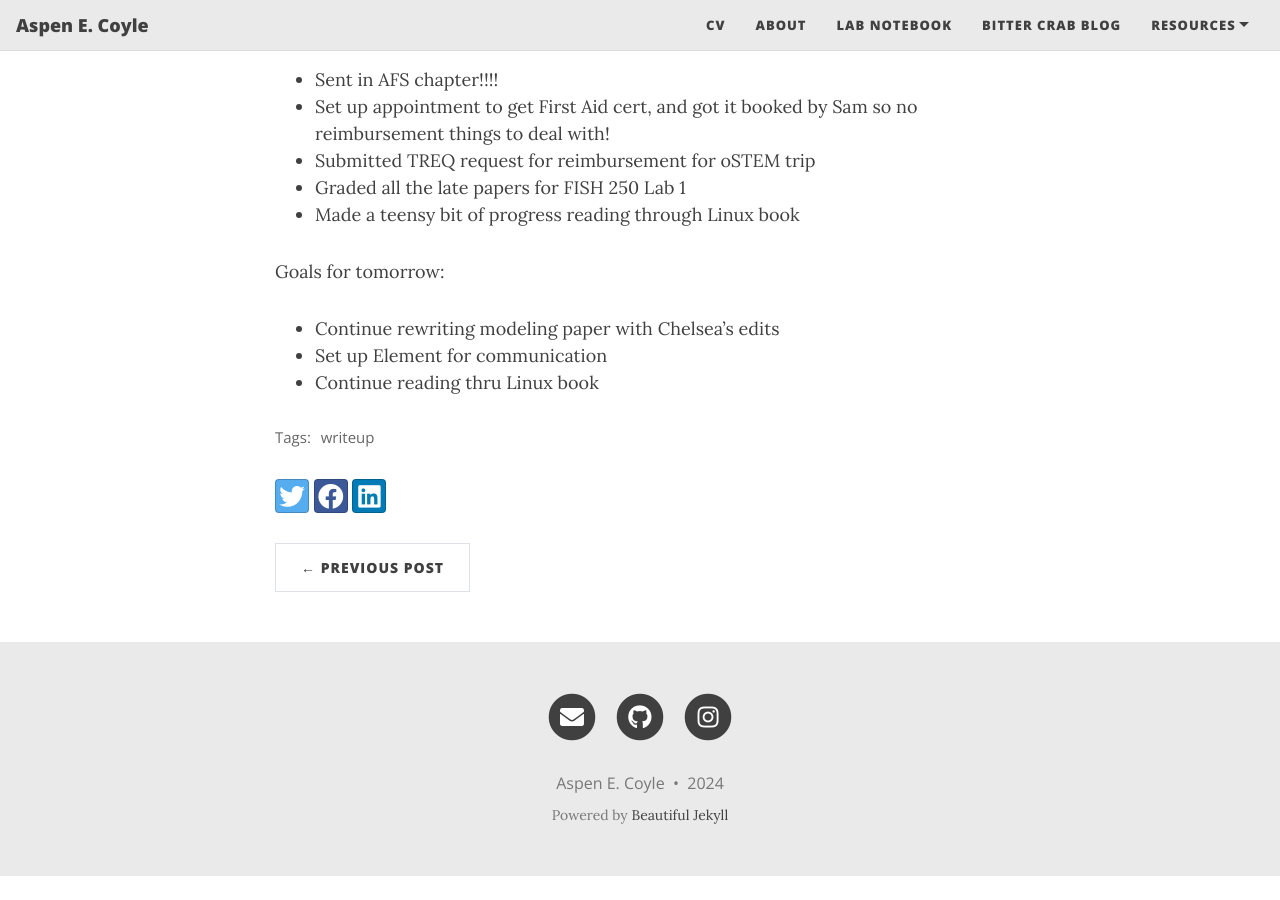
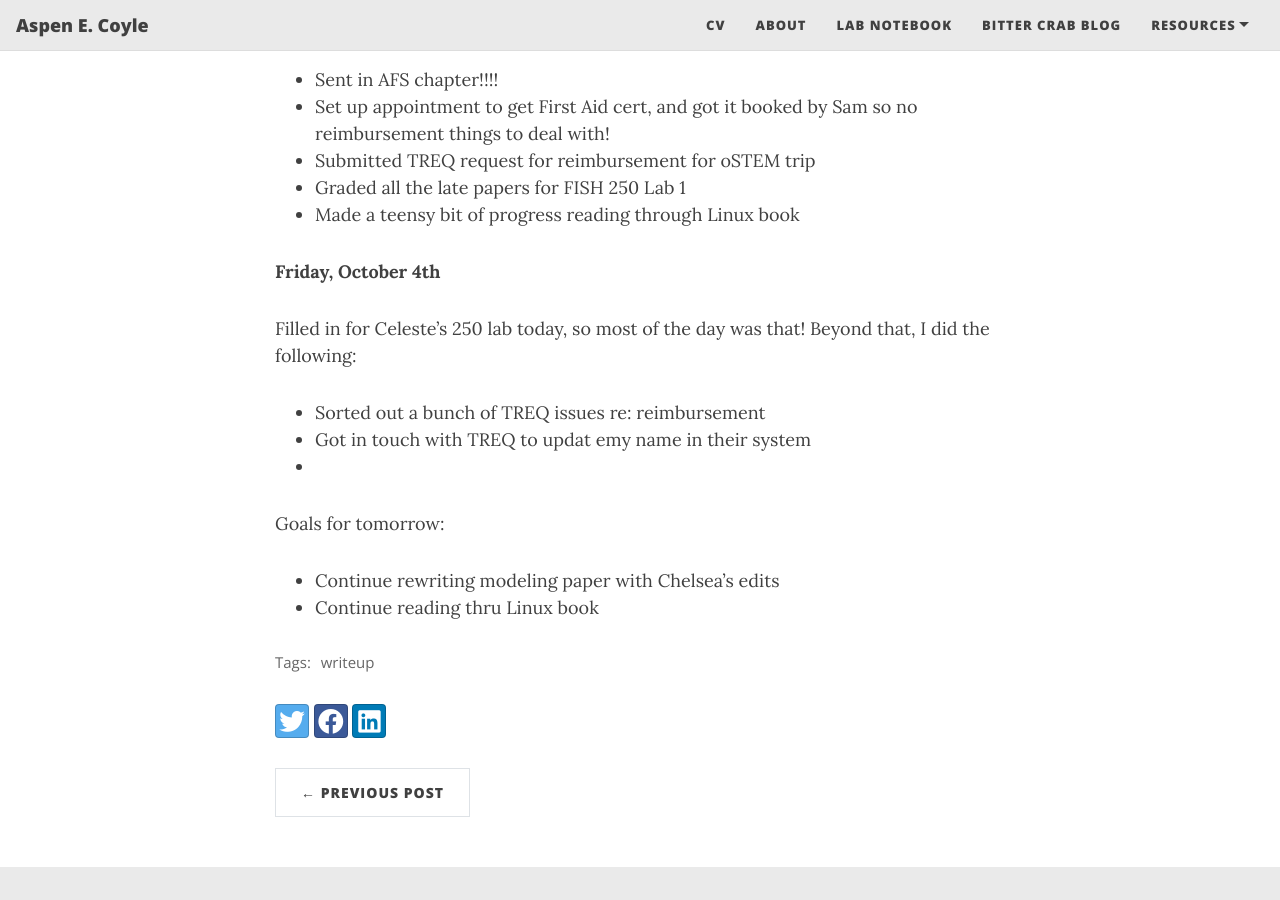
Before and after one commit to aspencoyle/aspencoyle.github.io, a Jekyll site: the page built from _posts/2024-10-01-October_posts.md, in a window 1280 px wide and 900 px high, scrolled down 2071 px. Built offline with Jekyll 4.4.1, drawn with Linux system fonts in a browser that asks for light colours; nearby versions of some CDN libraries; before the commit the page ends 2947 px from its top, so only the background shows below that.

Commit message:
new notebook post

```diff
--- a/_posts/2024-10-01-October_posts.md
+++ b/_posts/2024-10-01-October_posts.md
@@ -50,8 +50,15 @@ Well, Thursdays are my chaotic day - got two labs to TA back-to-back! Both went
 - Graded all the late papers for FISH 250 Lab 1
 - Made a teensy bit of progress reading through Linux book
 
+**Friday, October 4th**
+
+Filled in for Celeste's 250 lab today, so most of the day was that! Beyond that, I did the following:
+
+- Sorted out a bunch of TREQ issues re: reimbursement
+- Got in touch with TREQ to updat emy name in their system
+-
+
 
 Goals for tomorrow:
 - Continue rewriting modeling paper with Chelsea's edits
-- Set up Element for communication
 - Continue reading thru Linux book
```
